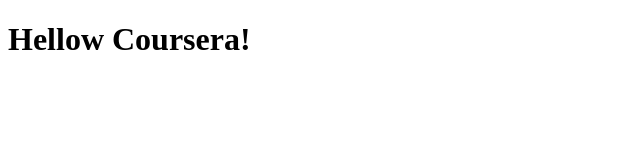
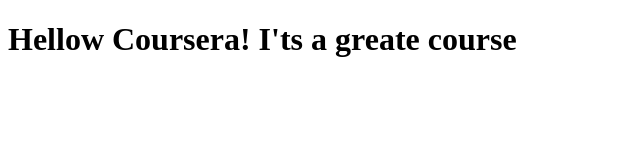
Before and after one commit to jasw15/Site001, a plain HTML site: page site/index.html in a window 1280 px wide. Shown: the whole page, without its empty margins (0-640 px from the left). Drawn offline with Linux system fonts and the light colour scheme.

Commit message:
small addition to our page content

```diff
--- a/site/index.html
+++ b/site/index.html
@@ -4,6 +4,6 @@
 	<title>Hello Coursera</title>
 </head>
 <body>
-<h1>Hellow Coursera!</h1>
+<h1>Hellow Coursera! I'ts a greate course</h1>
 </body>
 </html>
```
